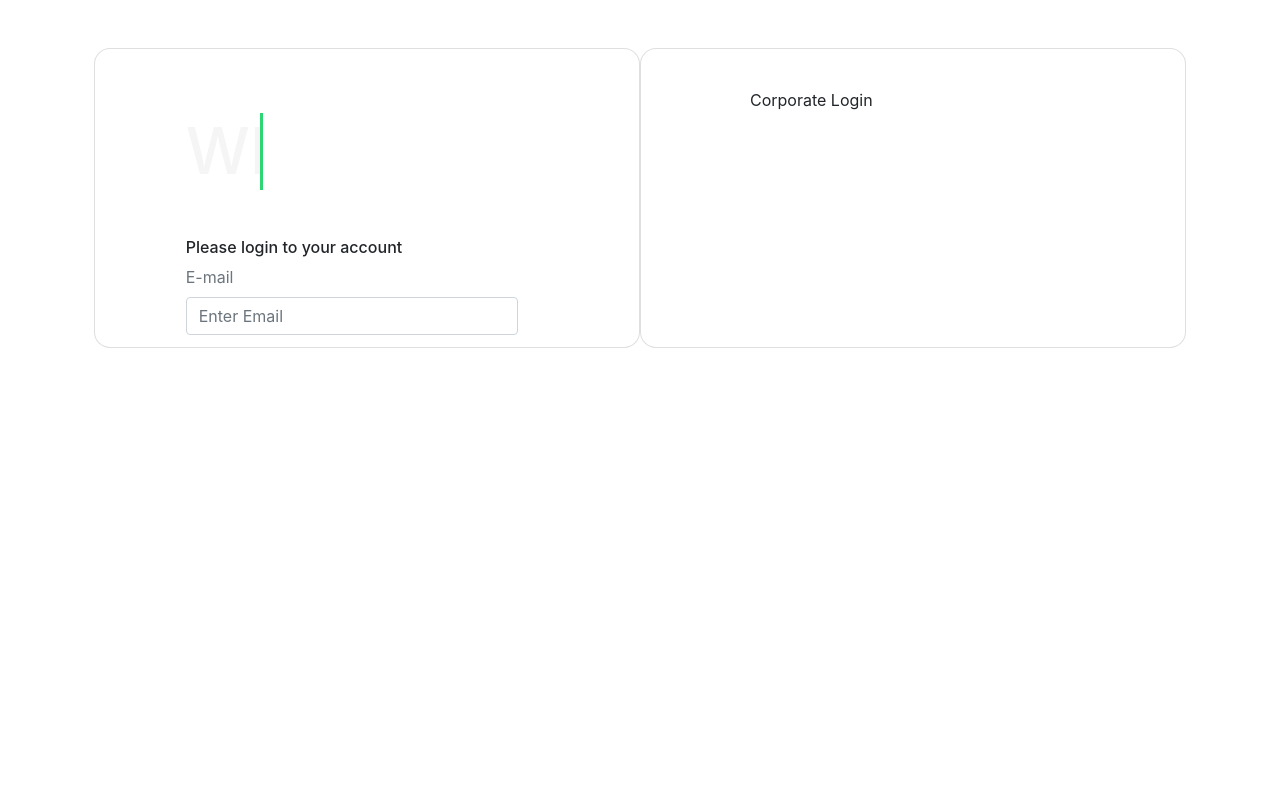
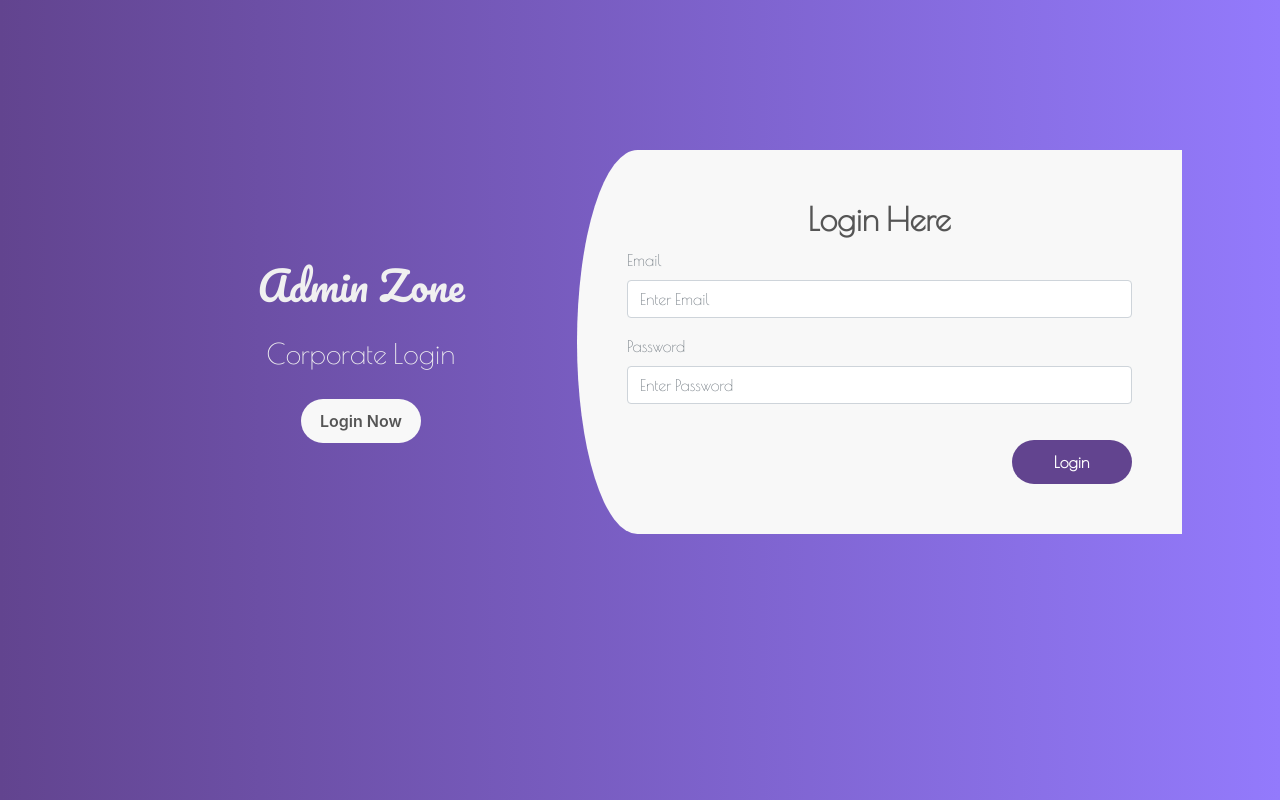
Before and after one commit to aliimraan/corporateworld, a React (Create React App) app in the folder frontend/: page /login in a window 1280 px wide. Built offline with nearby package versions, Linux system fonts and the light colour scheme.

Commit message:
Login page

```diff
--- a/frontend/public/index.html
+++ b/frontend/public/index.html
@@ -19,7 +19,10 @@
 
   <!-- CSS Files -->
 
-    <title>React App</title>
+  <link rel="preconnect" href="https://fonts.gstatic.com">
+  <link href="https://fonts.googleapis.com/css2?family=Pacifico&display=swap" rel="stylesheet">
+  <link href="https://fonts.googleapis.com/css2?family=Poiret+One&display=swap" rel="stylesheet">
+  <title>React App</title>
   </head>
   <body>
     <noscript>You need to enable JavaScript to run this app.</noscript>
--- a/frontend/src/components/Home/Home.css
+++ b/frontend/src/components/Home/Home.css
@@ -20,6 +20,14 @@
   animation: slide 6s linear infinite ;
   border-right: 0.2rem solid #2ed573;
   overflow: hidden;
+
+}
+
+.reg{
+  margin-top: 50px;
+  display: flex;
+  text-align: center;
+  justify-content: center;
 
 }
 
--- a/frontend/src/components/Home/Home.js
+++ b/frontend/src/components/Home/Home.js
@@ -6,6 +6,7 @@ import Image from './Slider/Slider'
 import './Slider/Css/Slider.css'
 
 import './Home.css'
+import { Link } from 'react-router-dom'
 
 export default function Home() {
 
@@ -19,6 +20,7 @@ export default function Home() {
        <div className="head">
          <h1 className ="heading">Welcome To Job Portol</h1>
          </div>
+        <span className="reg"><Link className="btn btn-success " to ={`./register`}>Register Now</Link></span>
          </Jumbotron>
         <div className="container mt-5 carousel">
            <h1 className ="slider_title">Latest Jobs</h1>
--- a/frontend/src/components/login/Login.js
+++ b/frontend/src/components/login/Login.js
@@ -1,7 +1,7 @@
 import React ,{useState} from 'react'
 import Input from '../../container/Input'
-import './index.css'
-import {useHistory} from 'react-router-dom'
+import './login.css'
+import {Link, useHistory} from 'react-router-dom'
 import axiosInstance from '../../helpers'
 
 
@@ -39,46 +39,33 @@ export default function Login() {
         })
     }
     return (
-        <div>
-          <div className="container px-4 py-5 mx-auto">
+        <div >
+            <div id="login">
 
-        <div className="d-flex flex-lg-row flex-column-reverse">
-            <div className="card card1">
-                <div className="row justify-content-center my-auto">
-                    <div className="col-md-8 col-10 my-5">
-                        <div className="row justify-content-center px-3 mb-3"> </div>
-                        <h3 className="mb-5 text-center heading">Welcome Back</h3>
-                        <h6 className="msg-info">Please login to your account</h6>
-                        <div className="alert alert-danger" role="alert" style={error===''?{display:"none"}:{display:"block"}}>
-                                {error}
+                <div className ="row">
+                    <div className ="col-md-10 offset-md-1">
+                        <div className="row">
+                            <div className="col-md-5 adminarea">
+                                <h1>Admin Zone</h1>
+                                <h3>Corporate Login</h3>
+                                <Link className="btn btn-warning" to={`/corporate_login`}>Login Now</Link>
                             </div>
-                    <form onSubmit={submitHandler}>
-                        <Input type="text" placeholder="Enter Email" label="E-mail" onChange={(e)=>setEmail(e.target.value)} />
-                        <Input type="password" placeholder="Enter Password" label="Password" onChange={(e)=>setPassword(e.target.value)} />
-                            <div className="row justify-content-center my-3 px-3">
-                                <button className="btn-block btn-color">Login</button>
-                                <button className="btn-block btn-color">Reset</button>
+                            <div className="col-md-7 loginarea">
+                                    <h2>Login Here</h2>
+                                    <div className="login-form">
+                                    <Input type="text" placeholder="Enter Email" label="Email" onChange={(e)=>setEmail(e.target.value)} />
+                                    <Input type="password" placeholder="Enter Password" label="Password" onChange={(e)=>setPassword(e.target.value)} />
+                                   <Link className="btn btn-primary" to={`/user_dashboard/job_application/:id`}>Login</Link>
                             </div>
-                    </form>
-                        <div className="row justify-content-center my-2"> <a href="/login/forget_pass"><small className="text-muted">Forgot Password?</small></a> </div>
-                    </div>
-                </div>
-                <div className="bottom text-center mb-5">
-                    <p className="sm-text mx-auto mb-3">Don't have an account?<button className="btn btn-white ml-2" onClick={()=>history.push('/register')}>Create new</button></p>
+                        </div>
+                        </div>
                 </div>
             </div>
-            <div className="card card2">
+            </div>
+            </div>
 
-                <div className="my-auto mx-md-5 px-md-5 right">
-                <button className="btn btn-white corporate" onClick={()=>history.push('/corporate_login')}>Corporate Login</button>
 
-                    <h3 className="text-white">We are more than just a company</h3>
-                    <small className="text-white">Lorem ipsum dolor sit amet, consectetur adipisicing elit, sed do eiusmod tempor incididunt ut labore et dolore magna aliqua. Ut enim ad minim veniam, quis nostrud exercitation ullamco laboris nisi ut aliquip ex ea commodo consequat.</small>
-                </div>
-            </div>
-        </div>
-    </div>
-</div>
+
 
 
     )
--- /dev/null
+++ b/frontend/src/components/login/login.css
@@ -0,0 +1,73 @@
+#login{
+    background: linear-gradient(to right, #62448F ,#937AFC) ;
+    height: 100vh;
+
+}
+.adminarea{
+
+    margin-top: 150px !important;
+    text-align: center;
+    color:#f0f0f0;
+    padding : 30px;
+}
+
+.adminarea h1{
+    font-family: 'Pacifico', cursive;;
+    padding: 20px 20px 0;
+}
+.adminarea h3{
+    font-family: 'Poiret One', cursive;
+    padding: 20px 20px 0;
+}
+
+.adminarea .btn-warning{
+
+    border: none;
+    width: 120px;
+    background: #f8f8f8;
+    font-weight: 600;
+    color: #555;
+    margin-top: 20px;
+    padding: 10px;
+    border-radius: 50px;
+}
+
+.adminarea .btn-warning:hover{
+    background: #000;
+    color: #fff;
+}
+
+.loginarea{
+    font-family: 'Poiret One', cursive;
+    margin-top: 150px !important;
+    border: none;
+    background: #f8f8f8;
+    border-top-left-radius: 10% 50%;
+    border-bottom-left-radius: 10% 50%;
+    padding: 50px;
+}
+
+.loginarea h2{
+    text-align: center;
+    margin-bottom: 10px;
+    color: #555;
+    font-weight: 900;
+}
+
+
+.loginarea .btn-primary{
+    float: right;
+    border: none;
+    width: 120px;
+    background: #62448F;
+    font-weight: 600;
+    color: #fff;
+    margin-top: 20px;
+    padding: 10px;
+    border-radius: 1.5rem;
+}
+
+.loginarea .btn-primary:hover{
+    background: #55B26B;
+    color: #fff;
+}
--- a/frontend/src/components/register/Register.js
+++ b/frontend/src/components/register/Register.js
@@ -2,7 +2,6 @@ import React,{useState} from 'react'
 import Input from '../../container/Input';
 import {Container,Row,Col} from 'react-bootstrap'
 import {useHistory} from 'react-router-dom'
-import '../login/index.css'
 import axiosInstance from '../../helpers/index'
 export default function Register() {
     const [email,setEmail]=useState('');
@@ -39,7 +38,6 @@ export default function Register() {
                 <div className="row justify-content-center my-5">
                     <div className="col-md-12 col-10 my-8">
                         <div className="row justify-content-center px-3 mb-3"> </div>
-                        <h3 className="mb-5 text-center heading">Register Here !!</h3>
                         <h6 className="msg-info">Fill up all Details Correctly</h6>
                             <div className="alert alert-danger" role="alert" style={error===''?{display:"none"}:{display:"block"}}>
                                 {error}
```
Also changed, not shown: frontend/src/components/login/index.css (deleted, +0 -167 lines).
